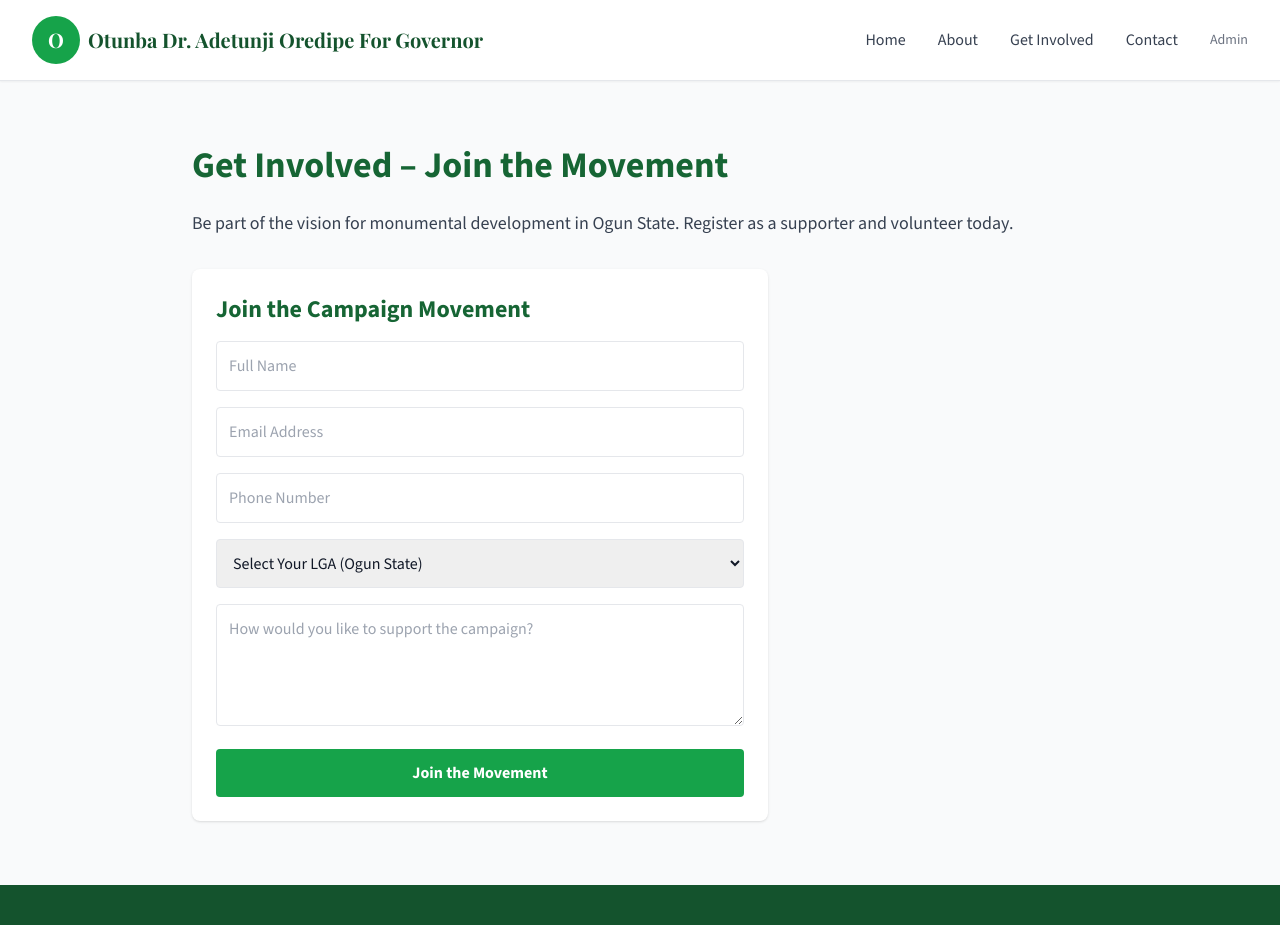
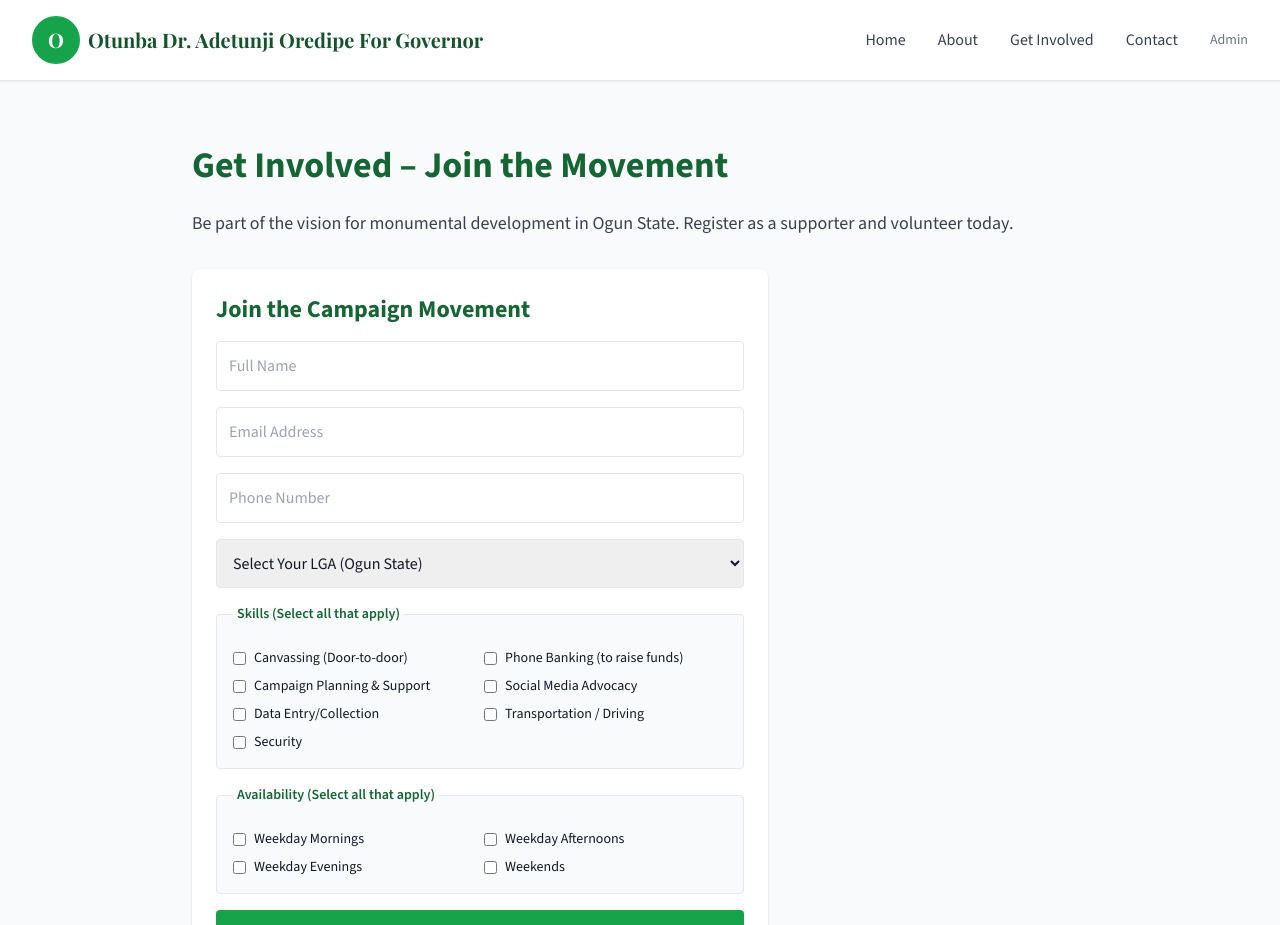
Before and after one commit to RotimiGbenga/otocampaign-website, a Next.js app: page /get-involved in a window 1280 px wide. Shown: the top 925 px of the page. Built offline with nearby package versions, Linux system fonts and the light colour scheme; a web font is replaced by a local one.

Commit message:
Production: Clean redeploy with Supabase + Prisma stability fixes

```diff
--- a/src/app/admin/page.tsx
+++ b/src/app/admin/page.tsx
@@ -3,6 +3,7 @@ import { prisma } from "@/lib/db";
 import { LogoutButton } from "@/components/admin/LogoutButton";
 
 export const dynamic = "force-dynamic";
+export const runtime = "nodejs";
 
 export default async function AdminPage() {
   unstable_noStore();
@@ -15,8 +16,10 @@ export default async function AdminPage() {
       prisma.volunteer.findMany({ orderBy: { createdAt: "desc" } }),
       prisma.contact.findMany({ orderBy: { createdAt: "desc" } }),
     ]);
-  } catch (err) {
-    console.error("Admin dashboard DB error:", err);
+  } catch (err: unknown) {
+    const code = err && typeof err === "object" && "code" in err ? (err as { code?: string }).code : undefined;
+    const message = err instanceof Error ? err.message : String(err);
+    console.error("[ADMIN] Dashboard DB error:", { code, message, err });
   }
 
   return (
--- a/src/app/api/admin/login/route.ts
+++ b/src/app/api/admin/login/route.ts
@@ -55,8 +55,9 @@ export async function POST(
       success: true,
       redirect: "/admin",
     });
-  } catch (error) {
-    console.error("[AUTH] Login error:", error);
+  } catch (error: unknown) {
+    const message = error instanceof Error ? error.message : String(error);
+    console.error("[AUTH] Login failed:", { message, err: error });
     return NextResponse.json(
       { success: false, error: "Login failed" },
       { status: 500 }
--- a/src/app/api/contact/route.ts
+++ b/src/app/api/contact/route.ts
@@ -3,6 +3,8 @@ import { prisma } from "@/lib/db";
 import { contactSchema } from "@/lib/validations";
 import { sendContactNotification } from "@/lib/email";
 import type { ContactResponse } from "@/lib/types/api";
+
+export const runtime = "nodejs";
 
 export async function POST(
   request: NextRequest
@@ -52,8 +54,9 @@ export async function POST(
       phone: contact.phone,
       message: contact.message,
       createdAt: contact.createdAt,
-    }).catch((err) => {
-      console.error("[API] Contact email failed (submission succeeded):", err);
+    }).catch((err: unknown) => {
+      const msg = err instanceof Error ? err.message : String(err);
+      console.error("[CONTACT] Email notification failed (submission succeeded):", { message: msg, err });
     });
 
     return NextResponse.json({
@@ -61,8 +64,10 @@ export async function POST(
       message: "Message saved successfully",
       data: { id: contact.id },
     });
-  } catch (error) {
-    console.error("[API] Contact submission error:", error);
+  } catch (error: unknown) {
+    const code = error && typeof error === "object" && "code" in error ? (error as { code?: string }).code : undefined;
+    const message = error instanceof Error ? error.message : String(error);
+    console.error("[CONTACT] POST failed:", { code, message, err: error });
     return NextResponse.json(
       {
         success: false,
--- a/src/app/api/volunteer/route.ts
+++ b/src/app/api/volunteer/route.ts
@@ -1,5 +1,7 @@
 import { NextResponse } from "next/server";
 import { prisma } from "@/lib/db";
+
+export const runtime = "nodejs";
 
 interface VolunteerBody {
   fullName: string;
@@ -38,7 +40,9 @@ export async function POST(req: Request) {
       data: volunteer,
     });
   } catch (error: unknown) {
-    console.error("VOLUNTEER API ERROR:", error);
+    const code = error && typeof error === "object" && "code" in error ? (error as { code?: string }).code : undefined;
+    const message = error instanceof Error ? error.message : String(error);
+    console.error("[VOLUNTEER] POST failed:", { code, message, err: error });
 
     const errorMessage =
       error instanceof Error ? error.message : "Unknown error";
--- a/src/components/forms/VolunteerForm.tsx
+++ b/src/components/forms/VolunteerForm.tsx
@@ -2,6 +2,37 @@
 
 import { useState } from "react";
 import { OGUN_STATE_LGAS } from "@/lib/campaign";
+
+const VOLUNTEER_SKILLS = [
+  "Canvassing (Door-to-door)",
+  "Phone Banking (to raise funds)",
+  "Campaign Planning & Support",
+  "Social Media Advocacy",
+  "Data Entry/Collection",
+  "Transportation / Driving",
+  "Security",
+] as const;
+
+const VOLUNTEER_AVAILABILITY = [
+  "Weekday Mornings",
+  "Weekday Afternoons",
+  "Weekday Evenings",
+  "Weekends",
+] as const;
+
+function buildMessageString(
+  skills: string[],
+  availability: string[]
+): string {
+  const parts: string[] = [];
+  if (skills.length > 0) {
+    parts.push(`Skills: ${skills.join(", ")}`);
+  }
+  if (availability.length > 0) {
+    parts.push(`Availability: ${availability.join(", ")}`);
+  }
+  return parts.join(" | ") || "";
+}
 
 export default function VolunteerForm() {
   const [status, setStatus] = useState<string>("");
@@ -12,12 +43,22 @@ export default function VolunteerForm() {
 
     const form = e.currentTarget;
 
+    const skills = Array.from(
+      form.querySelectorAll<HTMLInputElement>('input[name="skills"]:checked')
+    ).map((el) => el.value);
+    const availability = Array.from(
+      form.querySelectorAll<HTMLInputElement>(
+        'input[name="availability"]:checked'
+      )
+    ).map((el) => el.value);
+    const message = buildMessageString(skills, availability);
+
     const formData = {
       fullName: (form.fullName as HTMLInputElement).value,
       email: (form.email as HTMLInputElement).value,
       phone: (form.phone as HTMLInputElement).value,
       lga: (form.lga as HTMLSelectElement).value,
-      message: (form.message as HTMLTextAreaElement).value,
+      message,
     };
 
     try {
@@ -96,13 +137,51 @@ export default function VolunteerForm() {
         ))}
       </select>
 
-      {/* MESSAGE */}
-      <textarea
-        name="message"
-        placeholder="How would you like to support the campaign?"
-        rows={4}
-        className="w-full p-3 border rounded"
-      />
+      {/* SKILLS */}
+      <fieldset className="space-y-2 p-4 border rounded bg-gray-50">
+        <legend className="text-sm font-semibold text-campaign-green-800 px-1">
+          Skills (Select all that apply)
+        </legend>
+        <div className="grid grid-cols-1 sm:grid-cols-2 gap-2">
+          {VOLUNTEER_SKILLS.map((skill) => (
+            <label
+              key={skill}
+              className="flex items-center gap-2 cursor-pointer hover:text-campaign-green-700"
+            >
+              <input
+                type="checkbox"
+                name="skills"
+                value={skill}
+                className="rounded border-gray-300 text-campaign-green-600 focus:ring-campaign-green-500"
+              />
+              <span className="text-sm">{skill}</span>
+            </label>
+          ))}
+        </div>
+      </fieldset>
+
+      {/* AVAILABILITY */}
+      <fieldset className="space-y-2 p-4 border rounded bg-gray-50">
+        <legend className="text-sm font-semibold text-campaign-green-800 px-1">
+          Availability (Select all that apply)
+        </legend>
+        <div className="grid grid-cols-1 sm:grid-cols-2 gap-2">
+          {VOLUNTEER_AVAILABILITY.map((avail) => (
+            <label
+              key={avail}
+              className="flex items-center gap-2 cursor-pointer hover:text-campaign-green-700"
+            >
+              <input
+                type="checkbox"
+                name="availability"
+                value={avail}
+                className="rounded border-gray-300 text-campaign-green-600 focus:ring-campaign-green-500"
+              />
+              <span className="text-sm">{avail}</span>
+            </label>
+          ))}
+        </div>
+      </fieldset>
 
       <button
         type="submit"
--- a/src/lib/db.ts
+++ b/src/lib/db.ts
@@ -11,6 +11,4 @@ export const prisma =
     log: process.env.NODE_ENV === "development" ? ["error", "warn"] : ["error"],
   });
 
-if (process.env.NODE_ENV !== "production") {
-  globalForPrisma.prisma = prisma;
-}
+globalForPrisma.prisma = prisma;
```
